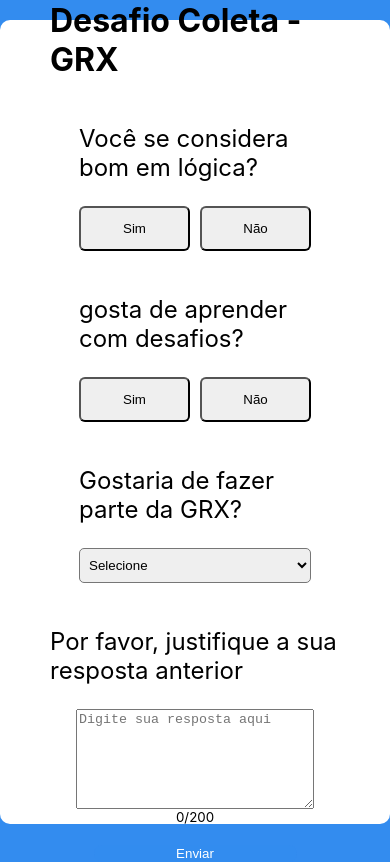
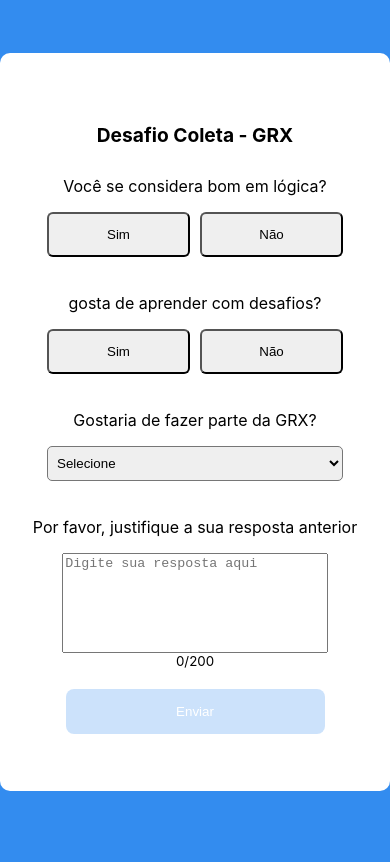
Before and after one commit to Thales-Daniel/desafio-coleta, a React (Create React App) app: page / in a window 390 px wide. Built offline with nearby package versions, Linux system fonts and the light colour scheme.

Commit message:
fix: mudado tamanho e adicionado resize

```diff
--- a/src/components/textArea/style.css
+++ b/src/components/textArea/style.css
@@ -7,6 +7,7 @@
 }
 
 #textarea {
+  resize: none;
   width: 80%;
   height: 7em;
 }
--- a/src/pages/form/style.css
+++ b/src/pages/form/style.css
@@ -7,11 +7,11 @@
   width: 500px;
   background: #fff;
   border-radius: 10px;
-  padding: 42px 50px 45px 50px;
+  padding: 20px 50px 45px 50px;
 }
 
 p {
-  font-size: x-large;
+  font-size: large;
 }
 
 .submitButton {
@@ -27,3 +27,18 @@
   background-color: #338bef3f;
   border: none;
 }
+
+@media (max-width: 600px) {
+  .form {
+    width: 100%;
+    padding: 10px;
+  }
+
+  p {
+    font-size: medium;
+  }
+
+  h1 {
+    font-size: larger;
+  }
+}
```
